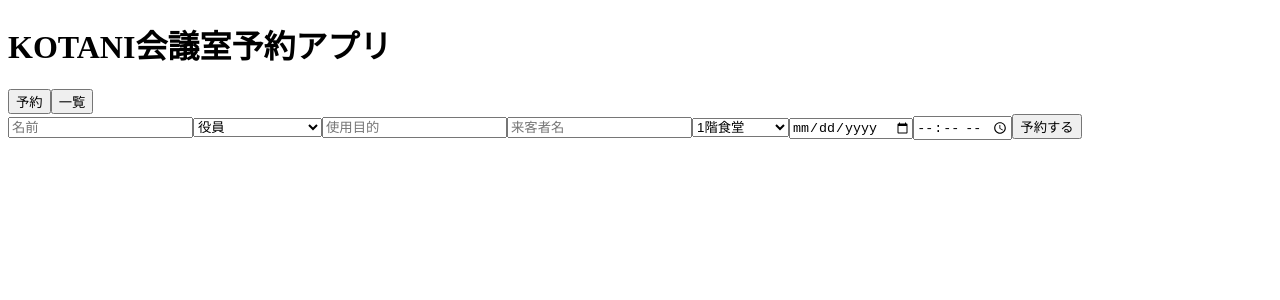
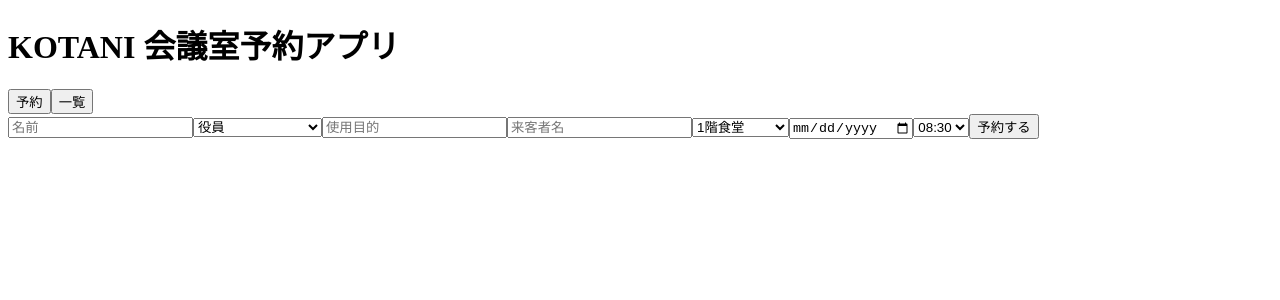
Before and after one commit to kotani6053/kaigiyoyaku2025, a React (Vite) app: page / in a window 1280 px wide. Shown: the top 300 px of the page. Built offline with nearby package versions, Linux system fonts and the light colour scheme.

Commit message:
Update main.jsx

```diff
--- a/main.jsx
+++ b/main.jsx
@@ -1,5 +1,20 @@
 import React, { useState } from "react";
 import { createRoot } from "react-dom/client";
+
+const generateTimeOptions = () => {
+  const options = [];
+  for (let h = 8; h <= 18; h++) {
+    for (let m = 0; m < 60; m += 10) {
+      const hour = h.toString().padStart(2, "0");
+      const minute = m.toString().padStart(2, "0");
+      const time = `${hour}:${minute}`;
+      if (time >= "08:30" && time <= "18:00") {
+        options.push(time);
+      }
+    }
+  }
+  return options;
+};
 
 const App = () => {
   const [view, setView] = useState("form");
@@ -55,48 +70,52 @@ const App = () => {
   };
 
   return (
-    <div className="p-6 font-sans text-lg">
-      <h1 className="text-4xl font-bold mb-6">KOTANI会議室予約アプリ</h1>
+    <div className="p-8 font-sans text-xl">
+      <h1 className="text-4xl font-bold mb-6">KOTANI 会議室予約アプリ</h1>
       <div className="mb-6">
-        <button className="bg-blue-500 text-white px-4 py-2 rounded mr-4" onClick={() => setView("form")}>予約</button>
-        <button className="bg-green-500 text-white px-4 py-2 rounded mr-4" onClick={() => setView("list")}>一覧</button>
+        <button className="bg-blue-600 text-white px-6 py-3 rounded mr-4 text-xl" onClick={() => setView("form")}>予約</button>
+        <button className="bg-green-600 text-white px-6 py-3 rounded text-xl" onClick={() => setView("list")}>一覧</button>
       </div>
 
       {view === "form" && (
-        <form onSubmit={handleSubmit} className="grid grid-cols-1 gap-4 max-w-xl">
-          <input name="name" placeholder="名前" value={formData.name} onChange={handleChange} required className="text-lg p-2 border rounded" />
-          <select name="department" value={formData.department} onChange={handleChange} className="text-lg p-2 border rounded">
+        <form onSubmit={handleSubmit} className="grid grid-cols-1 gap-4 max-w-2xl">
+          <input name="name" placeholder="名前" value={formData.name} onChange={handleChange} required className="text-xl p-3 border rounded" />
+          <select name="department" value={formData.department} onChange={handleChange} className="text-xl p-3 border rounded">
             <option value="役員">役員</option>
             <option value="新門司手摺">新門司手摺</option>
             <option value="新門司セラミック">新門司セラミック</option>
             <option value="総務部">総務部</option>
             <option value="その他">その他</option>
           </select>
-          <input name="purpose" placeholder="使用目的" value={formData.purpose} onChange={handleChange} required className="text-lg p-2 border rounded" />
-          <input name="guest" placeholder="来客者名" value={formData.guest} onChange={handleChange} className="text-lg p-2 border rounded" />
-          <select name="room" value={formData.room} onChange={handleChange} className="text-lg p-2 border rounded">
+          <input name="purpose" placeholder="使用目的" value={formData.purpose} onChange={handleChange} required className="text-xl p-3 border rounded" />
+          <input name="guest" placeholder="来客者名" value={formData.guest} onChange={handleChange} className="text-xl p-3 border rounded" />
+          <select name="room" value={formData.room} onChange={handleChange} className="text-xl p-3 border rounded">
             <option value="1階食堂">1階食堂</option>
             <option value="2階会議室①">2階会議室①</option>
             <option value="2階会議室②">2階会議室②</option>
             <option value="3階会議室">3階会議室</option>
             <option value="応接室">応接室</option>
           </select>
-          <input name="date" type="date" value={formData.date} onChange={handleChange} required className="text-lg p-2 border rounded" />
-          <input name="time" type="time" step="600" min="08:30" max="18:00" value={formData.time} onChange={handleChange} required className="text-lg p-2 border rounded" />
-          <button className="bg-blue-600 text-white px-4 py-2 rounded text-xl">予約する</button>
+          <input name="date" type="date" value={formData.date} onChange={handleChange} required className="text-xl p-3 border rounded" />
+          <select name="time" value={formData.time} onChange={handleChange} required className="text-xl p-3 border rounded">
+            {generateTimeOptions().map((time) => (
+              <option key={time} value={time}>{time}</option>
+            ))}
+          </select>
+          <button className="bg-blue-700 text-white px-6 py-3 rounded text-xl">予約する</button>
         </form>
       )}
 
       {view === "list" && (
         <div>
-          <h2 className="text-2xl font-semibold mb-4">予約一覧</h2>
+          <h2 className="text-3xl font-semibold mb-4">予約一覧</h2>
           {Object.entries(groupedReservations()).map(([date, rooms]) => (
-            <div key={date} className="mb-6">
-              <h3 className="text-xl font-bold mb-2">📅 {date}</h3>
+            <div key={date} className="mb-8">
+              <h3 className="text-2xl font-bold mb-2">📅 {date}</h3>
               {Object.entries(rooms).map(([room, entries]) => (
-                <div key={room} className="mb-2">
-                  <h4 className="text-lg font-semibold mb-1">🏢 {room}</h4>
-                  <ul className="ml-4">
+                <div key={room} className="mb-4">
+                  <h4 className="text-xl font-semibold mb-1">🏢 {room}</h4>
+                  <ul className="ml-6">
                     {entries.map((r, i) => (
                       <li key={i} className="mb-1">
                         {r.time} - {r.name}（{r.department}） / {r.purpose} {r.guest && `/ 来客: ${r.guest}`}
```
